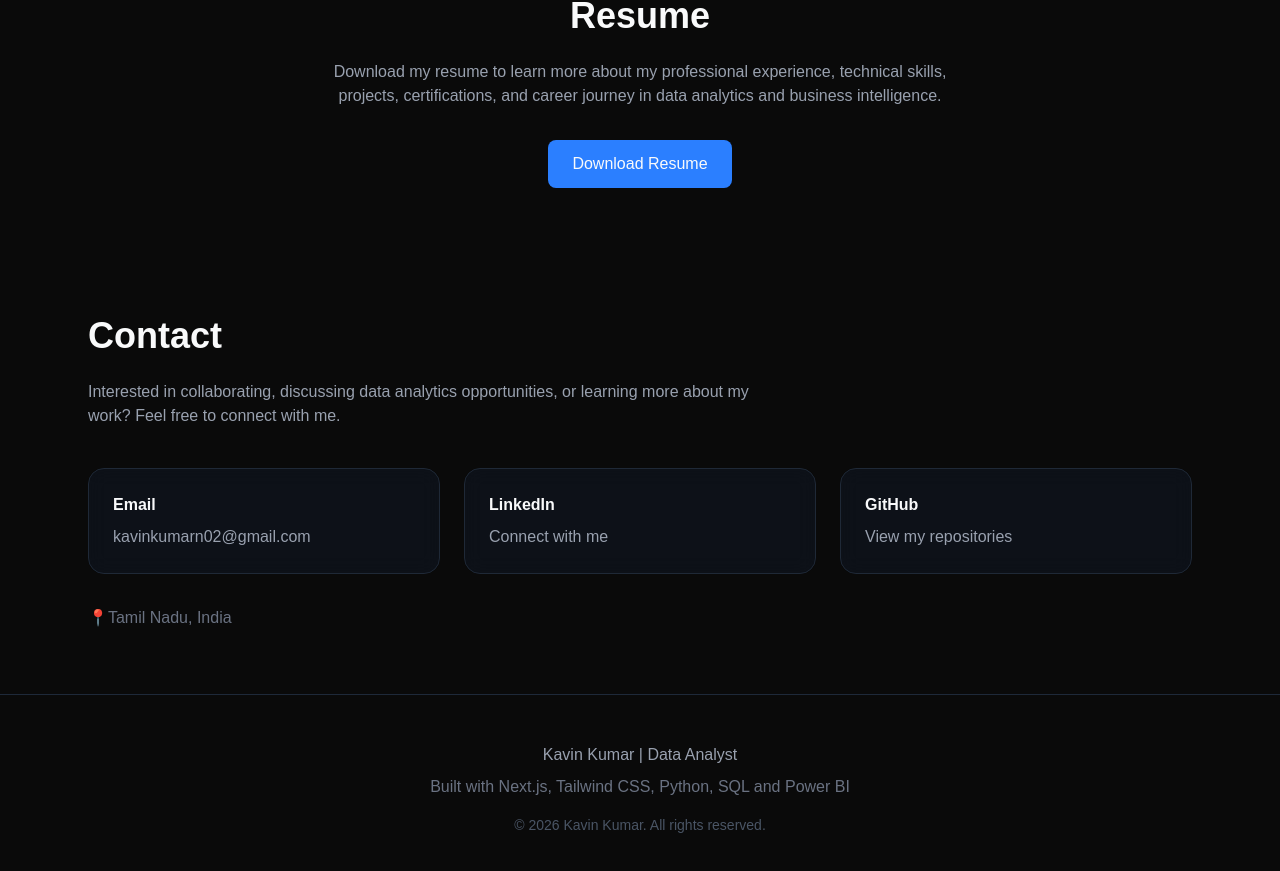
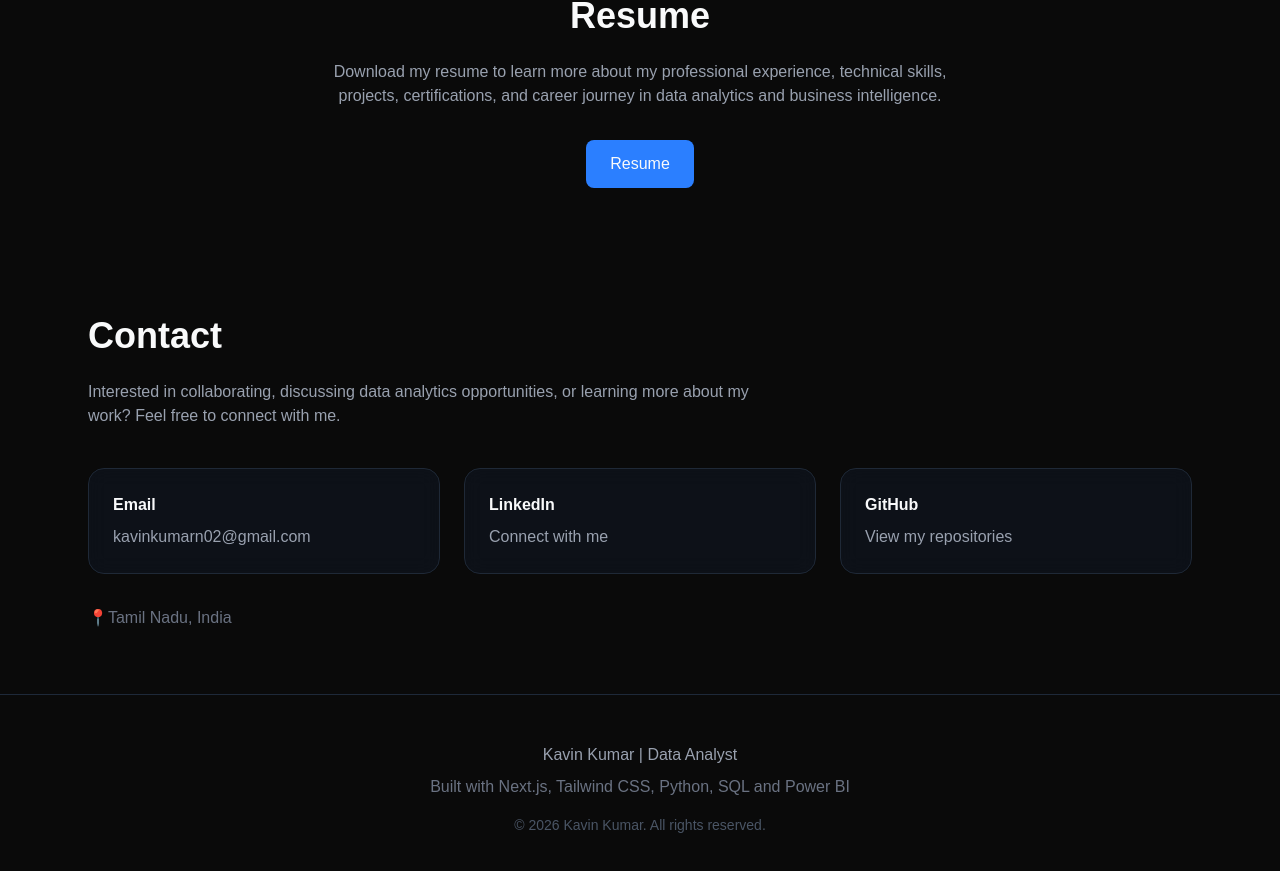
Before and after one commit to Kavin-Kumar-N/Portfolio, a Next.js app: page / in a window 1280 px wide. Shown: the part 6137-7008 px from the top of the page. Built offline with nearby package versions, Linux system fonts and the light colour scheme.

Commit message:
resume update

```diff
--- a/src/sections/Resume.tsx
+++ b/src/sections/Resume.tsx
@@ -24,7 +24,7 @@ export default function Resume() {
           font-medium
         "
       >
-        Download Resume
+        Resume
       </a>
     </section>
   );
```
